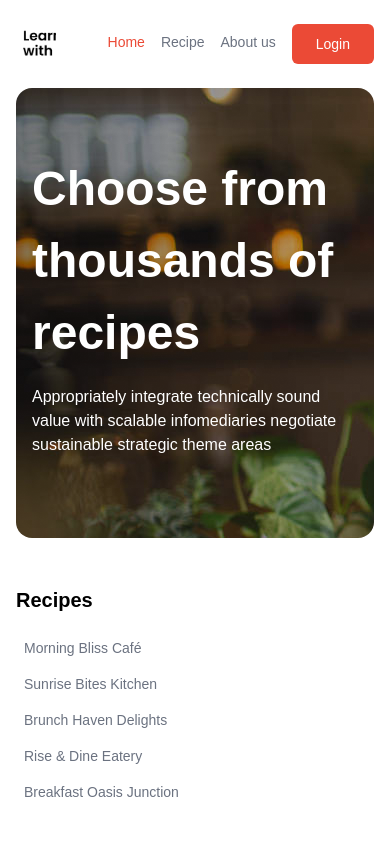
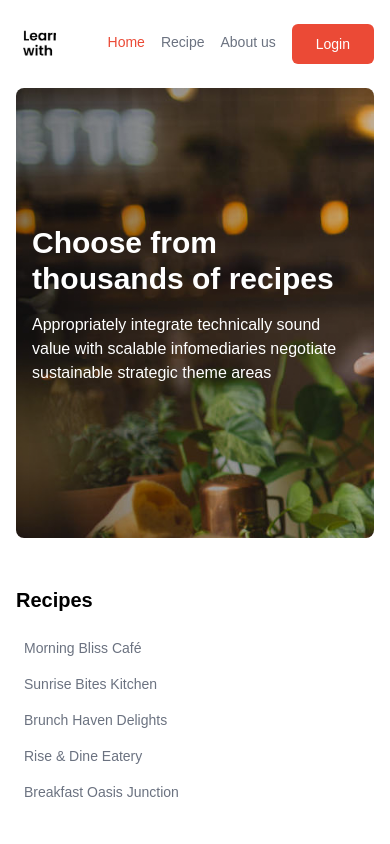
Before and after one commit to tanmoypaul1005/lws-rnext-assignment-8, a Next.js app: page / in a window 390 px wide. Shown: the top 844 px of the page. Built offline with nearby package versions, Linux system fonts and the light colour scheme.

Commit message:
Refactor Home component to use grid layout and responsive styles

```diff
--- a/app/page.js
+++ b/app/page.js
@@ -14,25 +14,14 @@ export default function Home() {
             <div
               style={{
                 backgroundImage: "url('./assets/images/cover.png')",
-                padding: "1rem",
-                borderRadius: "1rem",
-                minHeight: "450px",
-                display: "grid",
-                alignItems: "center",
-                gridTemplateColumns: "repeat(12, 1fr)",
               }}
+              className="py-4 rounded-lg p-4 md:p-12 min-h-[450px] bg-cover grid place-items-center grid-cols-12"
             >
-              <div style={{ gridColumn: "span 12/span 6" }}>
-                <h1
-                  style={{
-                    fontWeight: "bold",
-                    fontSize: "3rem",
-                    color: "white",
-                  }}
-                >
+              <div className="col-span-12 md:col-span-6">
+                <h1 className="text-3xl font-bold text-white md:text-5xl">
                   Choose from thousands of recipes
                 </h1>
-                <p style={{ color: "white", margin: "1rem 0" }}>
+                <p className="my-4 text-white">
                   Appropriately integrate technically sound value with scalable
                   infomediaries negotiate sustainable strategic theme areas
                 </p>
```
